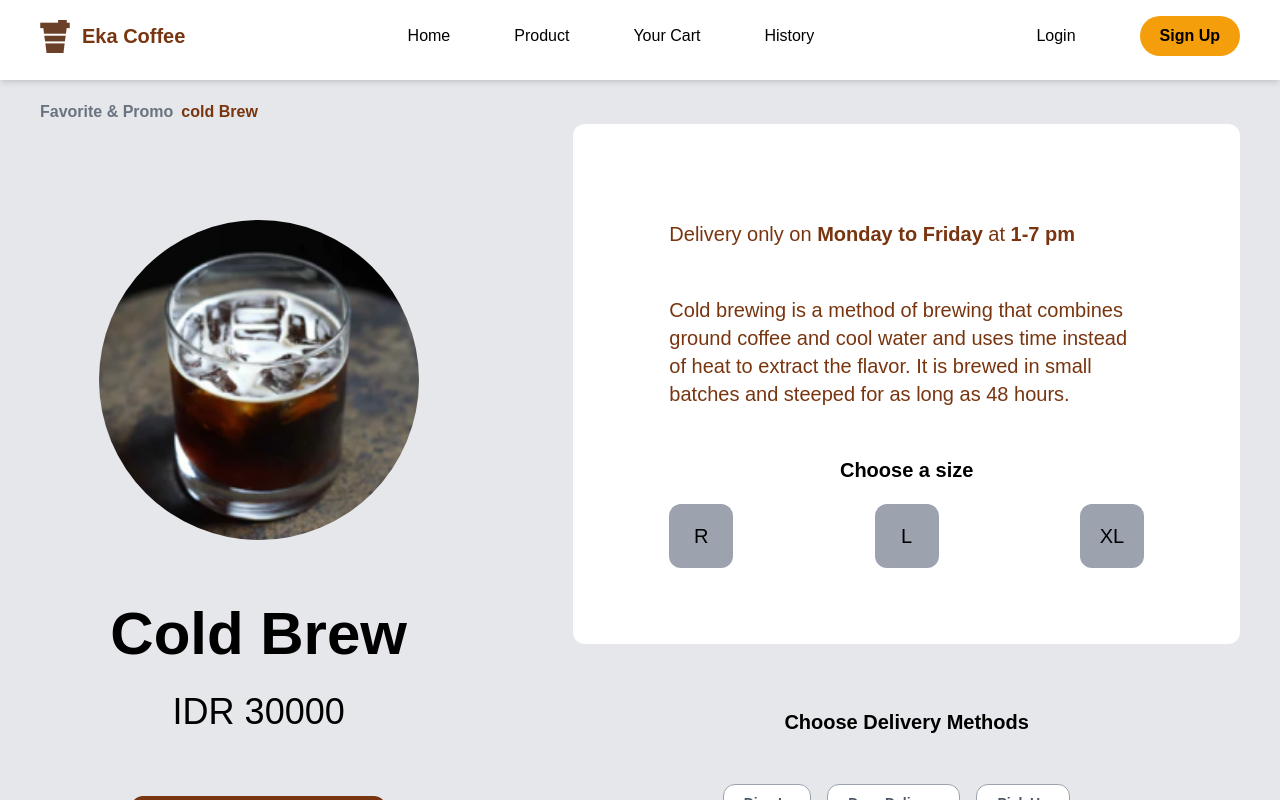
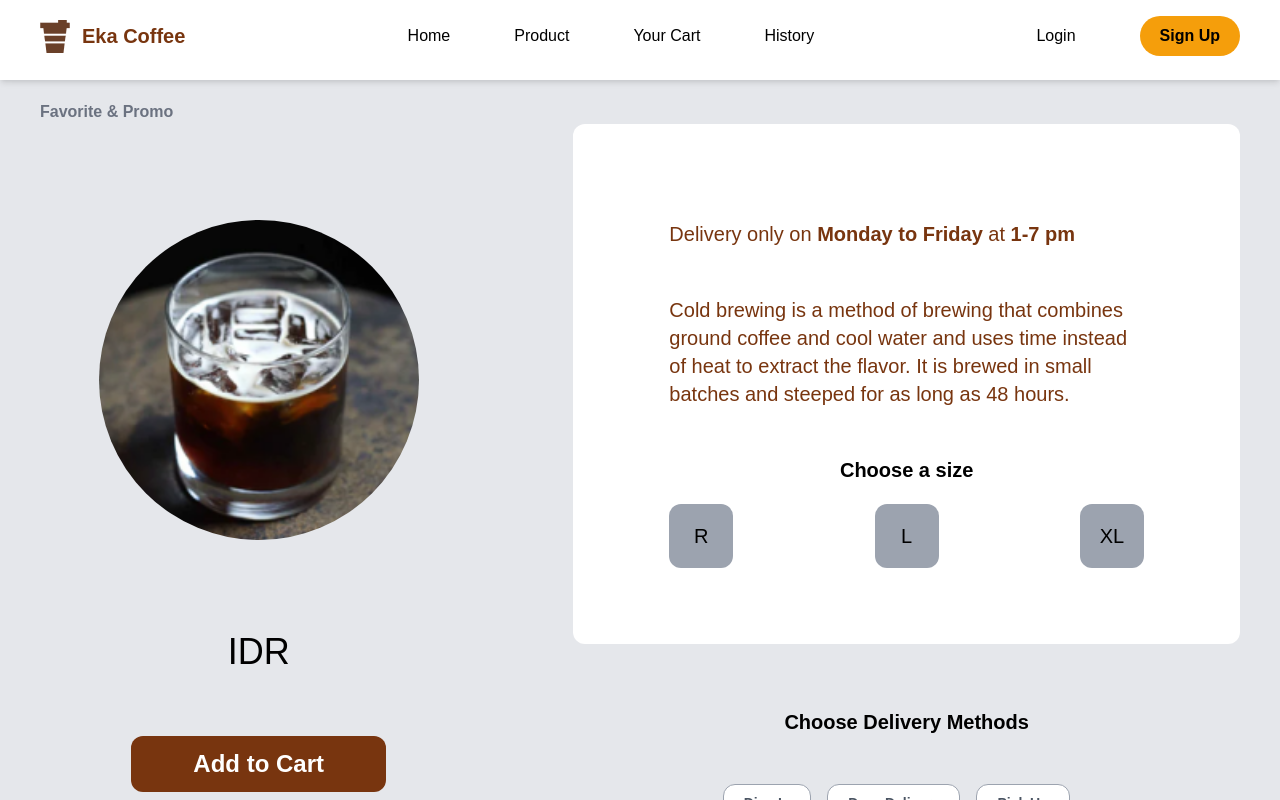
Before and after one commit to ekaadwar/react-frontend-beginner, a React (Create React App) app: page /product/detail in a window 1280 px wide. Shown: the top 800 px of the page. Built offline with nearby package versions, Linux system fonts and the light colour scheme; no server answers.

Commit message:
membuat redux untuk ADD CARTS data

```diff
--- a/src/components/components/ButtonSquare.js
+++ b/src/components/components/ButtonSquare.js
@@ -6,6 +6,7 @@ function contentDefault() {
 
 function ButtonSquare({
   content = contentDefault,
+  onClick = {},
   primary = false,
   secondary = false,
   py = 3,
@@ -32,6 +33,7 @@ function ButtonSquare({
 
   return (
     <button
+      onClick={onClick}
       className={`focus:outline-none py-${py} px-${px} w-${w} h-${h} ${bg} hover:${bgHover} focus:${bgFocus} rounded-${rounded} ${textColor} hover:${textHoverColor} focus:${textFocusColor}`}
       value="oke"
     >
--- a/src/components/pages/Product.js
+++ b/src/components/pages/Product.js
@@ -230,9 +230,12 @@ class Product extends React.Component {
                   </div>
 
                   <div className="item grid grid-cols-2 sm:grid-cols-3 md:grid-cols-4 gap-y-20 gap-x-4 justify-items-center pt-16">
-                    {data.map((items, idx) => {
+                    {data.map((items) => {
                       return (
-                        <Link key={items.id.toString()}>
+                        <Link
+                          to={`/product/${items.id}`}
+                          key={items.id.toString()}
+                        >
                           <div className="h-44 w-36 bg-white border rounded-2xl text-center shadow-2xl relative">
                             <div className="absolute -top-12 my-auto w-full">
                               <ItemImage category={items.category_id} />
--- a/src/components/pages/ProductDetail.js
+++ b/src/components/pages/ProductDetail.js
@@ -1,28 +1,36 @@
 import React from "react";
+
+import { connect } from "react-redux";
 
 import PictureCircle from "../components/PictureCircle";
 import ButtonCircle from "../components/ButtonCircle";
 import ButtonSquare from "../components/ButtonSquare";
 
+import { getDetails } from "../../redux/actions/items";
+import { addItems } from "../../redux/actions/carts";
 import { coldBrew } from "../../assets/img";
 
 class ProductDetail extends React.Component {
-  details = {
-    name: "cold brew",
-    price: 30000,
-  };
+  // details = {
+  //   name: "cold brew",
+  //   price: 30000,
+  // };
 
   image = () => <img src={coldBrew} alt="Cold Brew" className="h-full" />;
 
+  componentDidMount() {
+    this.props.getDetails(this.props.match.params.id);
+  }
+
   render() {
+    const { details } = this.props.items;
+
     return (
       <section className="detailProduct pt-20 pb-40 bg-gray-200">
         <div className="container mx-auto px-2 lg:px-10">
           <p className="font-bold mt-5">
             <span className="text-gray-500 pr-2">Favorite & Promo</span>
-            <span className="text-yellow-900 capitalize">
-              {this.details.name}
-            </span>
+            <span className="text-yellow-900 capitalize">{details?.name}</span>
           </p>
 
           <div className="font-poppins grid grid-cols-1 sm:grid-cols-9">
@@ -35,16 +43,15 @@ class ProductDetail extends React.Component {
 
                   <div className="space-y-3 lg:space-y-7 text-center">
                     <h2 className="text-4xl lg:text-6xl font-bold capitalize">
-                      {this.details.name}
+                      {details?.name}
                     </h2>
-                    <p className="text-2xl lg:text-4xl">
-                      IDR {this.details.price}
-                    </p>
+                    <p className="text-2xl lg:text-4xl">IDR {details?.price}</p>
                   </div>
 
                   <div className="space-y-3 lg:space-y-7">
                     <ButtonSquare
                       secondary
+                      onClick={() => this.props.addItems(details)}
                       content={() => (
                         <p className="text-white lg:text-2xl font-bold">
                           Add to Cart
@@ -83,7 +90,7 @@ class ProductDetail extends React.Component {
 
                   <div className="flex flex-wrap justify-between">
                     {["R", "L", "XL"].map((item, id) => (
-                      <div className="mb-3">
+                      <div key={id} className="mb-3">
                         <ButtonCircle
                           content={() => <p>{item}</p>}
                           size={16}
@@ -138,7 +145,7 @@ class ProductDetail extends React.Component {
 
                       <div>
                         <h5 className="text-2xl font-bold capitalize">
-                          {this.details.name}
+                          {details.name}
                         </h5>
                         <p className="text-xl">(Regular)</p>
                       </div>
@@ -176,4 +183,10 @@ class ProductDetail extends React.Component {
   }
 }
 
-export default ProductDetail;
+const mapStateToProps = (state) => ({
+  items: state.items,
+});
+
+const mapDispatchToProps = { getDetails, addItems };
+
+export default connect(mapStateToProps, mapDispatchToProps)(ProductDetail);
--- a/src/components/sections/Routes.js
+++ b/src/components/sections/Routes.js
@@ -25,7 +25,7 @@ class Routes extends React.Component {
       <Switch>
         <Route path="/" exact component={Home} />
         <Route path="/product" exact component={Product} />
-        <Route path="/product/detail" component={ProductDetail} />
+        <Route path="/product/:id" component={ProductDetail} />
         <Route path="/cart" component={Cart} />
         <Route path="/history" component={History} />
         <Route path="/login" component={Login} />
--- /dev/null
+++ b/src/redux/actions/carts.js
@@ -0,0 +1,6 @@
+export const addItems = (data) => {
+  return {
+    type: "CARTS_ADD_ITEM",
+    payload: data,
+  };
+};
--- a/src/redux/actions/items.js
+++ b/src/redux/actions/items.js
@@ -28,3 +28,13 @@ export const getItems = (url) => {
     };
   }
 };
+
+export const getDetails = (id) => {
+  return async (dispatch) => {
+    const { data } = await http().get(`${URL}/items/${id}`);
+    dispatch({
+      type: "ITEMS_GET_DETAILS",
+      payload: data.results,
+    });
+  };
+};
--- a/src/redux/reducers/carts.js
+++ b/src/redux/reducers/carts.js
@@ -8,7 +8,7 @@ const carts = (state = initialState, action) => {
     case "CARTS_ADD_ITEM": {
       return {
         ...state,
-        items: [...state.items, ...action.payload],
+        items: [...state.items, ...[action.payload]],
       };
     }
     default: {
--- a/src/redux/reducers/items.js
+++ b/src/redux/reducers/items.js
@@ -1,5 +1,6 @@
 const initialState = {
   data: [],
+  details: {},
   pageInfo: {},
 };
 
@@ -19,6 +20,12 @@ const items = (state = initialState, action) => {
         pageInfo: action.payload.pageInfo,
       };
     }
+    case "ITEMS_GET_DETAILS": {
+      return {
+        ...state,
+        details: action.payload,
+      };
+    }
     default: {
       return {
         ...state,
```
